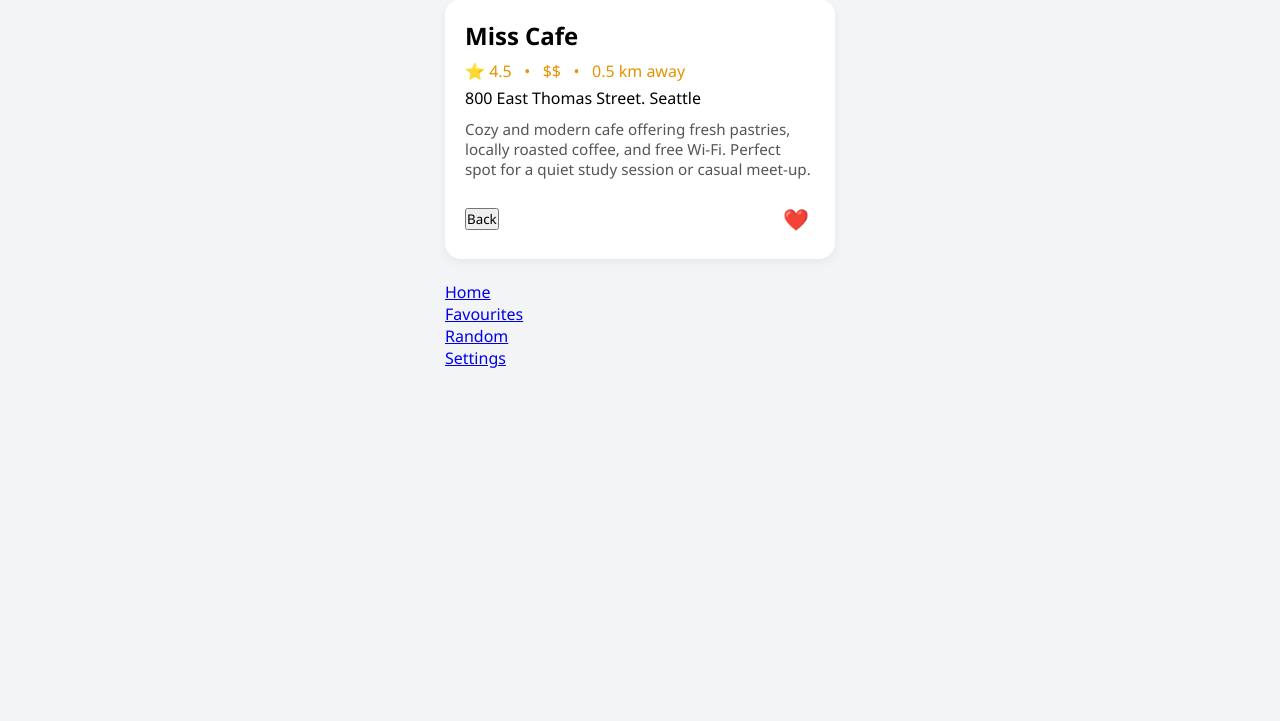
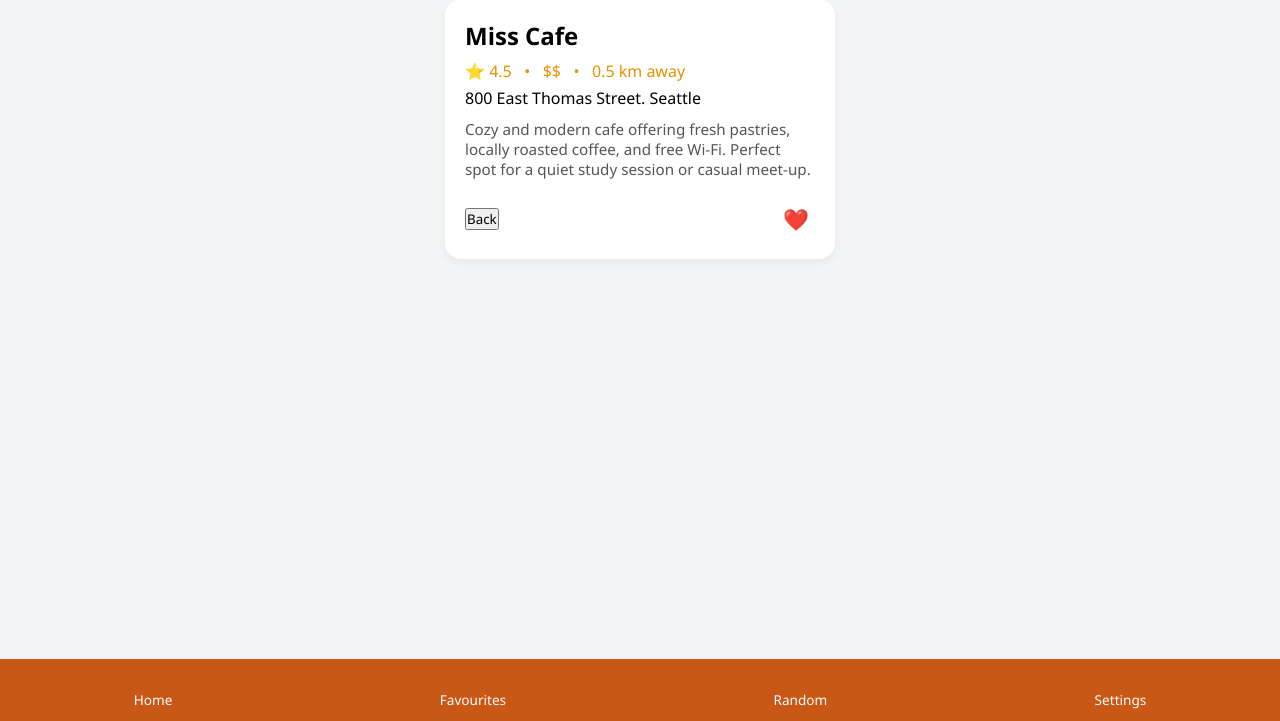
Before and after one commit to narsuluu-dev/cafe-nearby-app, a Flask app: page /cafe-detailes in a window 1280 px wide. Shown: the part 79-800 px from the top of the page. Run offline with Flask 3, Linux system fonts and the light colour scheme.

Commit message:
Added bottom-nav class to the bottom navigation bar in HTML page
added the "bottom-nav" class to the navigation bar in cafe-details page.

```diff
--- a/cafe-nearby app/templates/cafe-detailes.html
+++ b/cafe-nearby app/templates/cafe-detailes.html
@@ -34,7 +34,7 @@
 </main>
 
 <!--Bottom Navigation-->
-<nav>
+<nav class="bottom-nav">
   <a href="{{ url_for('home') }}"><br>Home</a>
   <a href="{{ url_for('favourites') }}"><br>Favourites</a>
   <a href="{{ url_for('random') }}"><br>Random</a>
```
